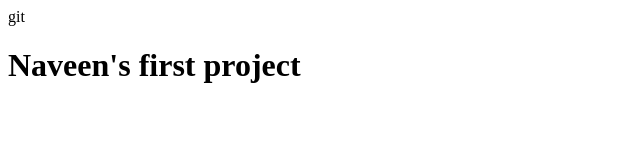
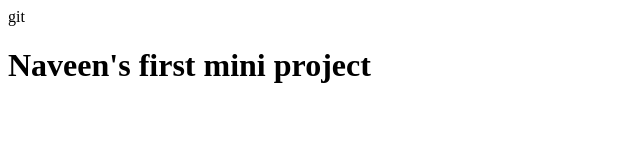
Before and after one commit to Naveen1617/firstproject, a plain HTML site: page index.html in a window 1280 px wide. Shown: the whole page, without its empty margins (0-640 px from the left). Drawn offline with Linux system fonts and the light colour scheme.

Commit message:
some changes

```diff
--- a/index.html
+++ b/index.html
@@ -8,7 +8,7 @@ git <!DOCTYPE html>
 </head>
 <body>
     <div class="container">
-        <h1>Naveen's first project</h1>
+        <h1>Naveen's first  mini project</h1>
     </div>
 </body>
 </html>
```
